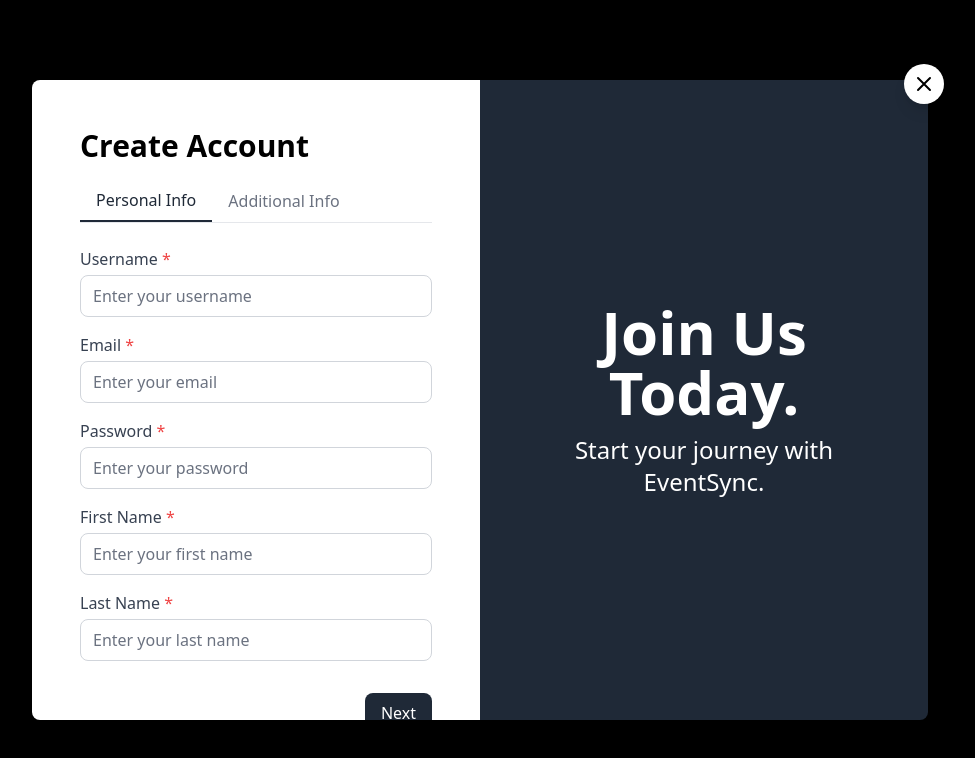
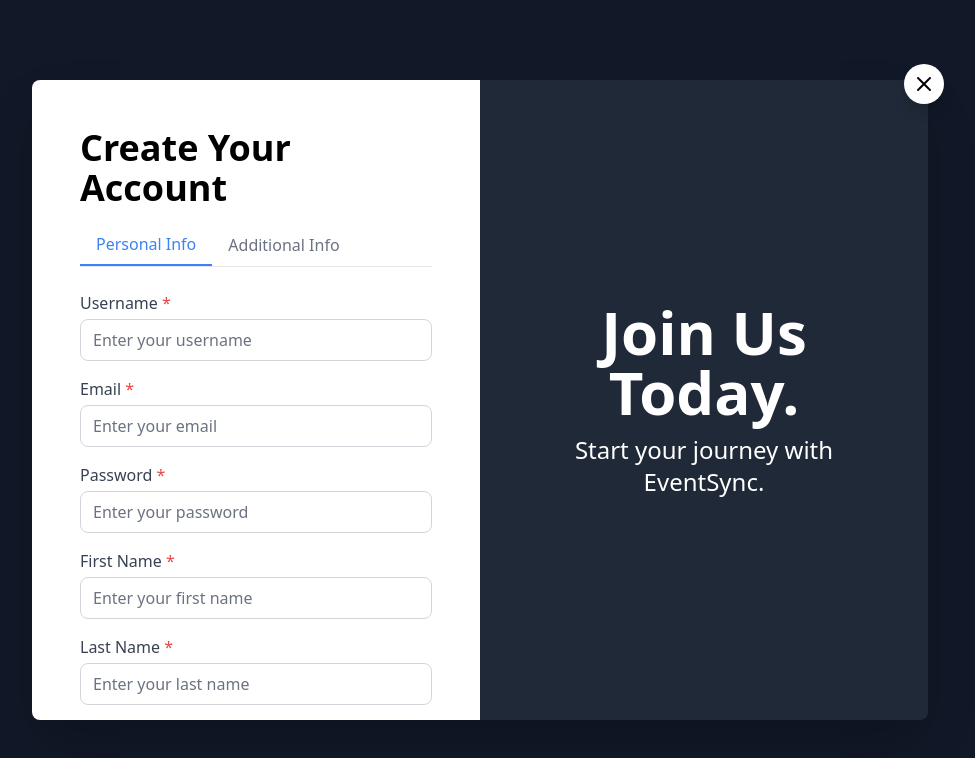
Before and after one commit to BrivaHamisi/kucu-web, a Vue app: page /register in a window 1280 px wide. Shown: the top 758 px of the page, without its empty margins (160-1135 px from the left). Built offline with nearby package versions, Linux system fonts and the light colour scheme.

Commit message:
Forms Redesigned

```diff
--- a/src/views/Login.vue
+++ b/src/views/Login.vue
@@ -1,17 +1,17 @@
 <template>
-    <div class="min-h-screen w-full fixed inset-0 flex justify-center items-center bg-gradient-to-br from-gray-900 via-gray-800 to-black overflow-y-auto">
-      <div class="w-full mx-6 my-8 sm:my-8 sm:mx-8 md:mx-auto flex flex-col sm:flex-row max-w-3xl lg:max-w-4xl shadow-2xl rounded-2xl relative backdrop-blur-sm transform hover:scale-[1.02] transition-all duration-300">
+  <div class="min-h-screen w-full fixed inset-0 flex justify-center items-center bg-gradient-to-br from-gray-900 via-gray-800 to-black">
+    <div class="w-full mx-6 my-8 sm:my-8 sm:mx-8 md:mx-auto flex flex-col sm:flex-row max-w-3xl lg:max-w-4xl shadow-2xl rounded-xl relative">
       <!-- Close Button -->
       <button
         @click="handleClose"
-          class="absolute -top-4 -right-4 bg-white rounded-full p-2 shadow-lg hover:bg-gray-100 z-10 transition-transform duration-300 hover:rotate-90"
+        class="absolute -top-4 -right-4 bg-white rounded-full p-2 shadow-lg hover:bg-gray-100 z-10"
       >
         <svg xmlns="http://www.w3.org/2000/svg" class="h-6 w-6" fill="none" viewBox="0 0 24 24" stroke="currentColor">
           <path stroke-linecap="round" stroke-linejoin="round" stroke-width="2" d="M6 18L18 6M6 6l12 12" />
         </svg>
       </button>
 
-        <div class="w-full sm:w-1/2 bg-white p-8 sm:p-10 md:p-12 lg:p-14 rounded-t-2xl sm:rounded-l-2xl sm:rounded-tr-none backdrop-blur-lg bg-opacity-95">
+      <div class="w-full sm:w-1/2 bg-white p-8 sm:p-10 md:p-12 lg:p-14 rounded-t-xl sm:rounded-l-xl sm:rounded-tr-none backdrop-blur-lg bg-opacity-95">
         <div class="space-y-6">
           <div class="text-center sm:text-left">
             <h1 class="text-2xl font-bold mb-2 md:text-3xl lg:text-4xl bg-gradient-to-r from-gray-800 to-gray-600 bg-clip-text text-transparent">
@@ -32,7 +32,7 @@
                   id="email"
                   v-model="formData.email"
                   :class="[
-                      'w-full border-2 rounded-xl py-3 px-4 focus:outline-none focus:ring-2 focus:ring-gray-400 transition-all duration-300',
+                    'w-full border-2 rounded-lg py-3 px-4 focus:outline-none focus:ring-2 focus:ring-gray-400 transition-all duration-300',
                     errors.email ? 'border-red-300' : 'border-gray-200 hover:border-gray-300'
                   ]"
                   placeholder="Enter your email"
@@ -63,7 +63,7 @@
                   id="password"
                   v-model="formData.password"
                   :class="[
-                      'w-full border-2 rounded-xl py-3 px-4 focus:outline-none focus:ring-2 focus:ring-gray-400 transition-all duration-300',
+                    'w-full border-2 rounded-lg py-3 px-4 focus:outline-none focus:ring-2 focus:ring-gray-400 transition-all duration-300',
                     errors.password ? 'border-red-300' : 'border-gray-200 hover:border-gray-300'
                   ]"
                   placeholder="Enter your password"
@@ -84,7 +84,7 @@
             </div>
 
             <!-- Error Message -->
-              <div v-if="error" class="text-red-500 text-sm p-4 bg-red-50 rounded-xl border border-red-100 flex items-start">
+            <div v-if="error" class="text-red-500 text-sm p-4 bg-red-50 rounded-lg border border-red-100 flex items-start">
               <svg xmlns="http://www.w3.org/2000/svg" class="h-5 w-5 mr-2 mt-0.5" viewBox="0 0 20 20" fill="currentColor">
                 <path fill-rule="evenodd" d="M18 10a8 8 0 11-16 0 8 8 0 0116 0zm-7 4a1 1 0 11-2 0 1 1 0 012 0zm-1-9a1 1 0 00-1 1v4a1 1 0 102 0V6a1 1 0 00-1-1z" clip-rule="evenodd" />
               </svg>
@@ -95,7 +95,7 @@
             <button
               type="submit"
               :disabled="loading || hasErrors"
-                class="w-full bg-gradient-to-r from-gray-800 to-gray-600 text-white py-3 px-4 rounded-xl transition-all duration-300 hover:from-gray-700 hover:to-gray-500 disabled:opacity-50 disabled:cursor-not-allowed transform hover:-translate-y-0.5 active:translate-y-0"
+              class="w-full bg-gradient-to-r from-gray-800 to-gray-600 text-white py-3 px-4 rounded-lg transition-all duration-300 hover:from-gray-700 hover:to-gray-500 disabled:opacity-50 disabled:cursor-not-allowed"
             >
               <span v-if="loading" class="flex items-center justify-center">
                 <svg class="animate-spin -ml-1 mr-3 h-5 w-5 text-white" xmlns="http://www.w3.org/2000/svg" fill="none" viewBox="0 0 24 24">
@@ -110,9 +110,9 @@
         </div>
       </div>
 
-        <div class="w-full sm:w-1/2 bg-gradient-to-br from-gray-800 via-gray-700 to-gray-600 p-8 sm:p-10 md:p-12 lg:p-14 rounded-b-2xl sm:rounded-r-2xl sm:rounded-bl-none flex items-center justify-center">
+      <div class="w-full sm:w-1/2 bg-gradient-to-br from-gray-800 via-gray-700 to-gray-600 p-8 sm:p-10 md:p-12 lg:p-14 rounded-b-xl sm:rounded-r-xl sm:rounded-bl-none flex items-center justify-center">
         <div class="text-center space-y-6">
-            <div class="bg-white/10 p-6 rounded-2xl backdrop-blur-sm">
+          <div class="bg-white/10 p-6 rounded-xl backdrop-blur-sm">
             <h2 class="text-3xl font-bold mb-4 sm:text-4xl md:text-5xl lg:text-6xl text-white">
               EventSync
             </h2>
--- a/src/views/MemberRegistration.vue
+++ b/src/views/MemberRegistration.vue
@@ -1,10 +1,10 @@
 <template>
-    <div class="min-h-screen w-full fixed inset-0 flex justify-center items-center bg-black overflow-y-auto">
+  <div class="min-h-screen w-full fixed inset-0 flex justify-center items-center bg-gray-900 overflow-y-auto">
     <div class="w-full mx-6 my-8 sm:my-8 sm:mx-8 md:mx-auto flex flex-col sm:flex-row max-w-3xl lg:max-w-4xl shadow-2xl rounded-lg relative">
       <!-- Close Button -->
       <button
         @click="handleClose"
-          class="absolute -top-4 -right-4 bg-white rounded-full p-2 shadow-lg hover:bg-gray-100 z-10"
+        class="absolute -top-4 -right-4 bg-white rounded-full p-2 shadow-lg hover:bg-gray-200 transition duration-300 z-10"
       >
         <svg xmlns="http://www.w3.org/2000/svg" class="h-6 w-6" fill="none" viewBox="0 0 24 24" stroke="currentColor">
           <path stroke-linecap="round" stroke-linejoin="round" stroke-width="2" d="M6 18L18 6M6 6l12 12" />
@@ -12,15 +12,15 @@
       </button>
 
       <div class="w-full sm:w-1/2 bg-white p-6 sm:p-8 md:p-10 lg:p-12 rounded-l-lg max-h-[80vh] overflow-y-auto">
-          <h1 class="text-xl font-bold mb-4 md:text-2xl lg:text-3xl">Create Account</h1>
+        <h1 class="text-2xl font-bold mb-4 md:text-3xl lg:text-4xl">Create Your Account</h1>
 
         <!-- Tab Headers -->
         <div class="flex mb-6 border-b sticky top-0 bg-white">
           <button
             v-for="(tab, index) in tabs"
             :key="index"
-              class="py-2 px-4 focus:outline-none"
-              :class="activeTab === index ? 'border-b-2 border-gray-800 text-gray-800' : 'text-gray-500'"
+            class="py-2 px-4 focus:outline-none transition duration-300"
+            :class="activeTab === index ? 'border-b-2 border-blue-500 text-blue-500' : 'text-gray-500 hover:text-gray-800'"
             @click="activeTab = index"
           >
             {{ tab.title }}
@@ -42,7 +42,7 @@
               :id="field.name"
               v-model="formData[field.name]"
               :class="[
-                  'w-full border rounded-lg py-2 px-3 focus:outline-none focus:ring focus:ring-gray-900',
+                'w-full border rounded-lg py-2 px-3 focus:outline-none focus:ring focus:ring-blue-500',
                 errors[field.name] ? 'border-red-500' : 'border-gray-300'
               ]"
               :placeholder="`Enter your ${field.label.toLowerCase()}`"
@@ -72,7 +72,7 @@
               v-if="activeTab < tabs.length - 1"
               type="button"
               @click="handleNext"
-                class="ml-auto bg-gray-800 hover:bg-gray-900 text-white py-2 px-4 rounded-lg transition duration-300"
+              class="ml-auto bg-blue-500 hover:bg-blue-600 text-white py-2 px-4 rounded-lg transition duration-300"
             >
               Next
             </button>
@@ -80,7 +80,7 @@
               v-if="activeTab === tabs.length - 1"
               type="submit"
               :disabled="loading || hasErrors"
-                class="ml-auto bg-gray-800 hover:bg-gray-900 text-white py-2 px-4 rounded-lg transition duration-300 disabled:opacity-50"
+              class="ml-auto bg-blue-500 hover:bg-blue-600 text-white py-2 px-4 rounded-lg transition duration-300 disabled:opacity-50"
             >
               {{ loading ? 'Creating Account...' : 'Create Account' }}
             </button>
```
Lines whose indentation alone changed are shown as unchanged.
